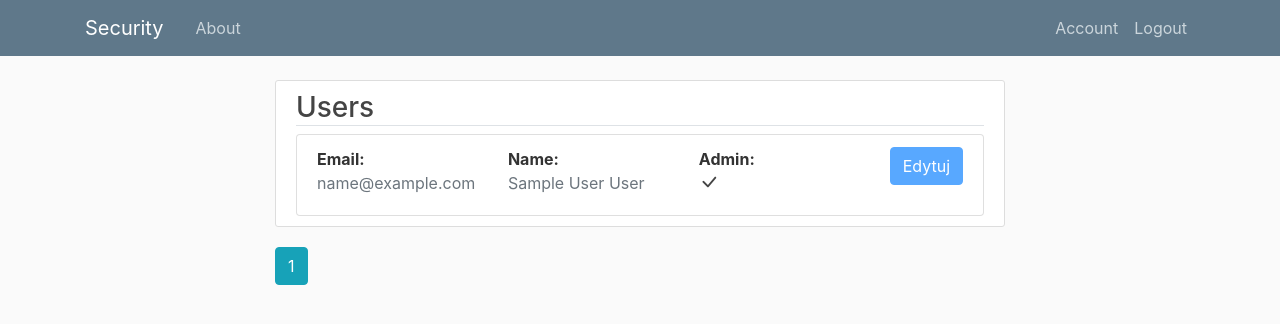
After one commit to RafalSzyinski1/project_web, a Flask app: page /update_users in a window 1280 px wide. The commit adds this page. Shown: the top 324 px of the page. Run offline with Flask 3, Linux system fonts and the light colour scheme; a user stored in the database is signed in; tables that the repository leaves empty hold one stand-in row (values such as "Sample post"); some libraries are stand-ins or nearby versions.

Commit message:
admin - users

```diff
--- a/security/templates/account.html
+++ b/security/templates/account.html
@@ -26,6 +26,11 @@
         <a class="ml-2 list-group-item" href="{{ url_for('main.history', user=current_user.id) }}">User History</a>
         <a class="ml-2 list-group-item" href="{{ url_for('users.update_account') }}">Update Account</a>
         <a class="ml-2 list-group-item" href="{{ url_for('users.update_password') }}">Update Password</a>
+        {% if current_user.is_admin %}
+        <a class="ml-2 list-group-item" href="{{ url_for('users.update_users') }}">Update Users</a>
+        <a class="ml-2 list-group-item" href="#">Update Keys</a>
+        <a class="ml-2 list-group-item" href="#">Update Locks</a>
+        {% endif %}
     </div>
 </div>
 <div class="content-section">
--- a/security/templates/layout.html
+++ b/security/templates/layout.html
@@ -9,7 +9,7 @@
     <!-- Bootstrap CSS -->
     <link rel="stylesheet" href="https://maxcdn.bootstrapcdn.com/bootstrap/4.0.0/css/bootstrap.min.css"
         integrity="sha384-Gn5384xqQ1aoWXA+058RXPxPg6fy4IWvTNh0E263XmFcJlSAwiGgFAW/dAiS6JXm" crossorigin="anonymous">
-
+    <link rel="stylesheet" href="https://cdn.jsdelivr.net/npm/bootstrap-icons@1.10.5/font/bootstrap-icons.css">
     <link rel="stylesheet" type="text/css" href="{{ url_for('static', filename='main.css') }}">
 
     {% if title %}
--- /dev/null
+++ b/security/templates/users.html
@@ -0,0 +1,67 @@
+{% extends "layout.html" %}
+{% block content %}
+<div class="content-section">
+    <h3 class="border-bottom">Users</h3>
+    <ul class="list-group">
+        {% for user in users.items %}
+        <li class="list-group-item">
+            <div class="row justify-content-between">
+                <div class="col">
+                    <div class="text-truncate">
+                        <span class="font-weight-bold">Email:</span>
+                        <br>
+                        <span class="text-muted">{{ user.email }}</span>
+                    </div>
+                </div>
+                <div class="col">
+                    <div class="text-truncate">
+                        <span class="font-weight-bold">Name:</span>
+                        <br>
+                        <span class="text-muted">{{ user.name }} {{ user.surname }}</span>
+                    </div>
+                </div>
+                <div class="col">
+                    <div class="text-truncate">
+                        <span class="font-weight-bold">Admin: </span>
+                        <br>
+                        {% if not user.is_admin %}
+                        <h4><i class="bi bi-x"></i></h4>
+                        {% else %}
+                        <h5><i class="bi bi-check-lg"></i></h5>
+                        {% endif %}
+                    </div>
+                </div>
+                <div class="col-auto">
+                    {% if user != current_user %}
+                    <button type="button" class="btn btn-primary" href="#">Edytuj</button>
+                    {% else %}
+                    <button type="button" class="btn btn-primary" disabled>Edytuj</button>
+                    {% endif %}
+                </div>
+            </div>
+        </li>
+        {% endfor %}
+    </ul>
+</div>
+{% for page_num in users.iter_pages(left_edge=1, right_edge=1, left_current=1, right_current=2) %}
+{% if page_num %}
+{% if users.page == page_num %}
+{% if user %}
+<a class="btn btn-info mb-4" href="{{ url_for('users.update_users', page=page_num, user=user) }}">{{ page_num }}</a>
+{% else %}
+<a class="btn btn-info mb-4" href="{{ url_for('users.update_users', page=page_num, key=key) }}">{{ page_num }}</a>
+{% endif %}
+{% else %}
+{% if user %}
+<a class="btn btn-outline-info mb-4" href="{{ url_for('users.update_users', page=page_num, user=user) }}">{{ page_num
+    }}</a>
+{% else %}
+<a class="btn btn-outline-info mb-4" href="{{ url_for('users.update_users', page=page_num, key=key) }}">{{ page_num
+    }}</a>
+{% endif %}
+{% endif %}
+{% else %}
+...
+{% endif %}
+{% endfor %}
+{% endblock content %}
--- a/security/users/routes.py
+++ b/security/users/routes.py
@@ -5,7 +5,7 @@ from flask_login import (login_user, current_user, logout_user, login_required)
 from security import db, bcrypt
 from security.users.forms import UpdateAccountForm, UpdateAccountPasswordForm
 from security.users.utils import save_picture
-from security.models.models import Key
+from security.models.models import Key, User
 
 users = Blueprint('users', __name__)
 
@@ -56,3 +56,15 @@ def update_password():
         else:
             flash('New password cannot be the same as old password', 'danger')
     return render_template('update_password.html', title='Update Account', form=form)
+
+
+@users.route("/update_users")
+@login_required
+def update_users():
+    if not current_user.is_admin:
+        flash("Access deny", "danger")
+        return redirect("/")
+    page = request.args.get('page', 1, type=int)
+    users = User.query.order_by(
+        User.surname.asc()).paginate(page=page, per_page=5)
+    return render_template("users.html", title="Update Users", users=users)
```
Also changed, not shown: security/users/forms.py (+1 -8 lines).
